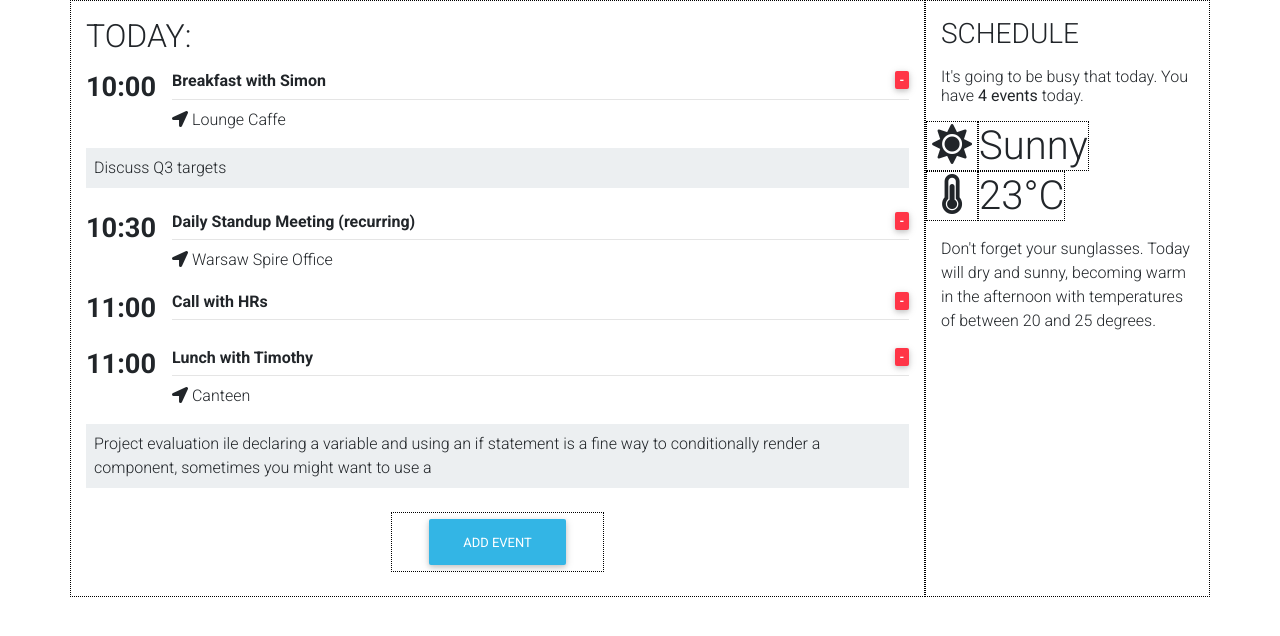
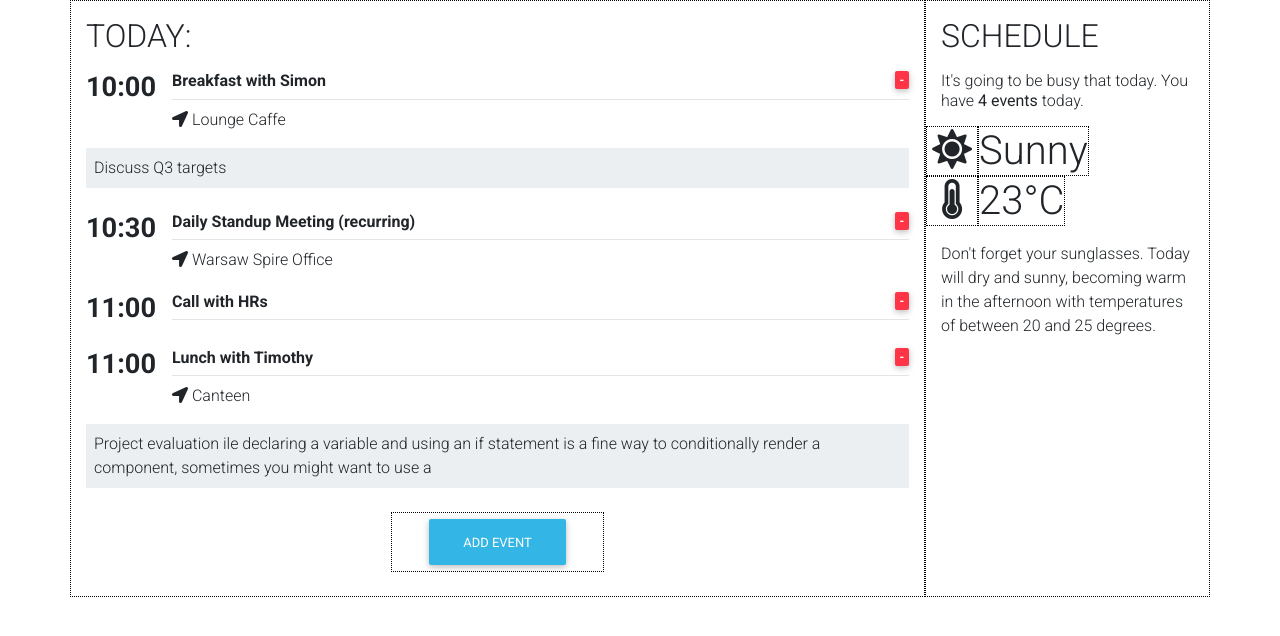
Before and after one commit to mrsir52/mdb, a React (Create React App) app: page / in a window 1280 px wide. Shown: the top 636 px of the page. Built offline with nearby package versions, Linux system fonts and the light colour scheme.

Commit message:
minor change

```diff
--- a/src/index.js
+++ b/src/index.js
@@ -113,7 +113,7 @@ class App extends Component {
               </MDBRow>
             </MDBCol>
             <MDBCol md="3">
-              <h3 className="text-uppercase my-3">Schedule</h3>
+              <h2 className="text-uppercase my-3">Schedule</h2>
               <h6 className="my-3">
                 It's going to be busy that today. You have{" "}
                 <b>{this.state.events.length} events </b> today.
```
